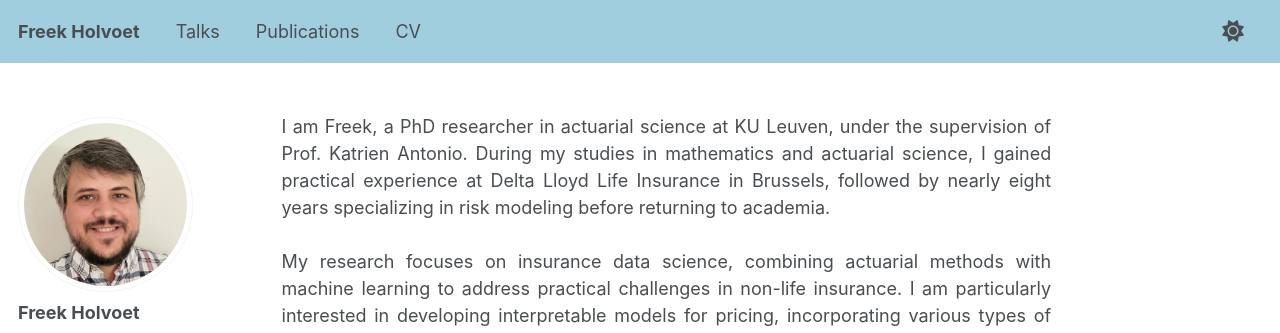
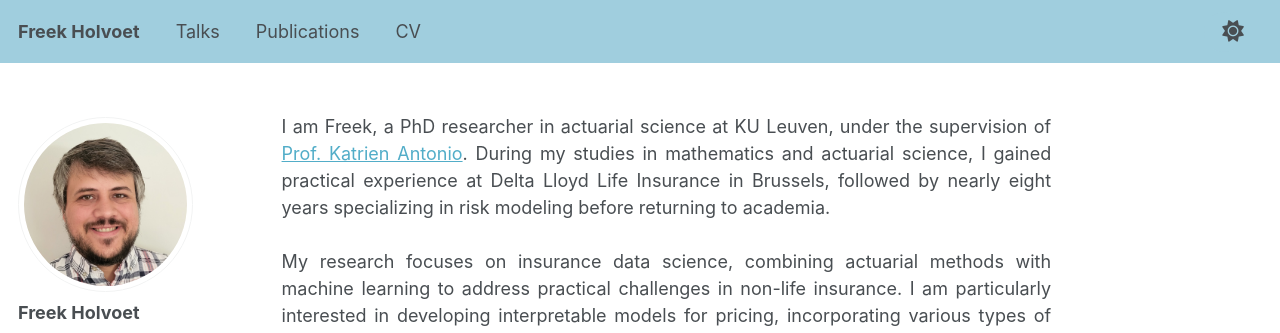
Before and after one commit to freekholvoet/freekholvoet.github.io, a Jekyll site: the page built from _pages/about.md, in a window 1280 px wide and 1290 px high. Shown: the top 333 px of the window. Built offline with Jekyll 4.4.1, drawn with Linux system fonts in a browser that asks for light colours; some web fonts are replaced; some of the changed lines change nothing that is shown.

Commit message:
Link added

```diff
--- a/_pages/about.md
+++ b/_pages/about.md
@@ -8,7 +8,7 @@ redirect_from:
 ---
 
 <div style="text-align: justify;">
-I am Freek, a PhD researcher in actuarial science at KU Leuven, under the supervision of Prof. Katrien Antonio. During my studies in mathematics and actuarial science, I gained practical experience at Delta Lloyd Life Insurance in Brussels, followed by nearly eight years specializing in risk modeling before returning to academia.
+I am Freek, a PhD researcher in actuarial science at KU Leuven, under the supervision of <a href="https://katrienantonio.github.io" target="_blank">Prof. Katrien Antonio</a>. During my studies in mathematics and actuarial science, I gained practical experience at Delta Lloyd Life Insurance in Brussels, followed by nearly eight years specializing in risk modeling before returning to academia.
 <br>
 <br>
 My research focuses on insurance data science, combining actuarial methods with machine learning to address practical challenges in non-life insurance. I am particularly interested in developing interpretable models for pricing, incorporating various types of geographical data to improve portfolio management, and advancing techniques for modeling complex dependencies and multi-peril risks.
```
